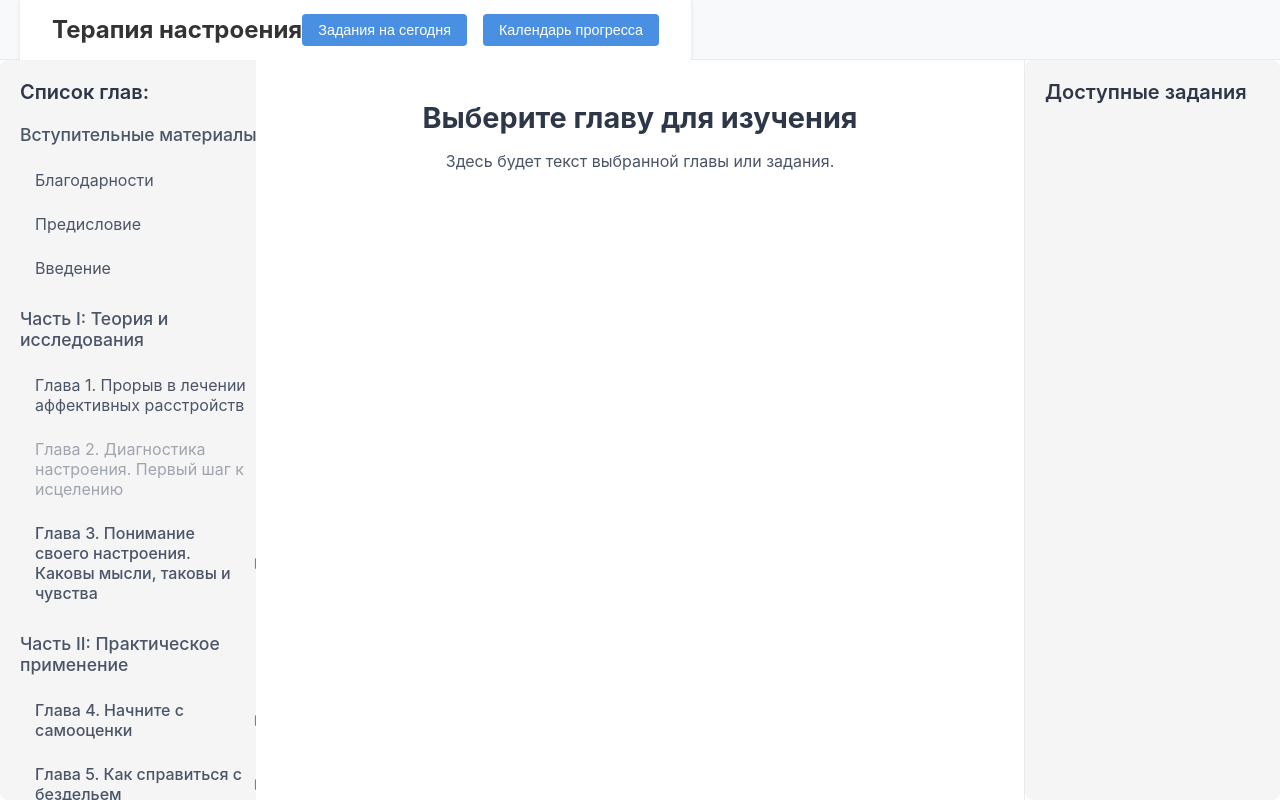
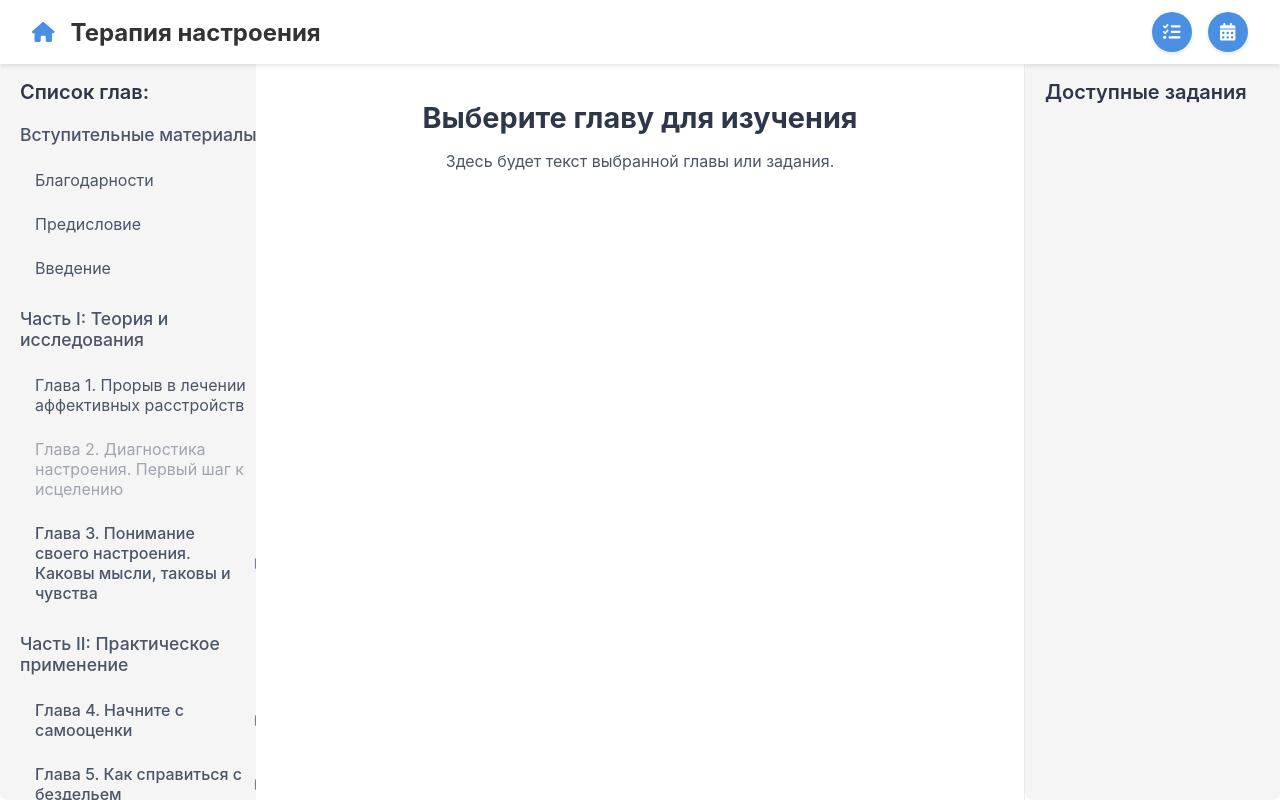
Before and after one commit to Makapenko/Feeling-Good, a React (Vite) app: page / in a window 1280 px wide. Built offline with nearby package versions, Linux system fonts and the light colour scheme.

Commit message:
feat: Improve Header

```diff
--- a/src/components/Activities/ActivityTimer/Activities.module.css
+++ b/src/components/Activities/ActivityTimer/Activities.module.css
@@ -1,7 +1,7 @@
 .activityTimer {
   position: fixed;
   top: 20px;
-  right: 20px;
+  right: 150px;
   background: #fff;
   padding: 10px 15px;
   border-radius: 8px;
--- a/src/components/ChapterReader/ChapterReader.module.css
+++ b/src/components/ChapterReader/ChapterReader.module.css
@@ -18,7 +18,7 @@
 .timer {
   position: fixed;
   top: 20px;
-  right: 20px;
+  right: 150px;
   background: #fff;
   padding: 10px 15px;
   border-radius: 8px;
--- a/src/components/Header/Header.module.css
+++ b/src/components/Header/Header.module.css
@@ -1,21 +1,72 @@
 .header {
+  width: 100%;
+  background-color: #fff;
+  box-shadow: 0 2px 4px rgba(0, 0, 0, 0.1);
+  position: fixed;
+  top: 0;
+  left: 0;
+  right: 0;
+  z-index: 10;
+}
+
+.headerContent {
+  max-width: 1400px;
+  margin: 0 auto;
+  padding: 0.75rem 2rem;
   display: flex;
   justify-content: space-between;
   align-items: center;
-  padding: 1rem 2rem;
-  background-color: #fff;
-  box-shadow: 0 2px 4px rgba(0, 0, 0, 0.1);
+}
+
+.titleContainer {
+  display: flex;
+  align-items: center;
+  gap: 0.75rem;
+  cursor: pointer;
+}
+
+.homeIcon {
+  font-size: 1.25rem;
+  color: #4a90e2;
+  margin-right: 0.25rem;
+  transition: color 0.2s, transform 0.2s;
+}
+
+.homeIcon:hover {
+  color: #357abd;
+  transform: scale(1.1);
 }
 
 .title {
   margin: 0;
   font-size: 1.5rem;
   color: #333;
-  cursor: pointer;
+  transition: color 0.2s;
+  white-space: nowrap;
 }
 
-.title:hover {
-  color: #666;
+.titleContainer:hover .title {
+  color: #4a90e2;
+}
+
+.timerPlaceholder {
+  min-width: 150px;
+  text-align: center;
+}
+
+.headerTimer {
+  background: #fff;
+  padding: 0.5rem 1rem;
+  border-radius: 8px;
+  box-shadow: 0 2px 4px rgba(0, 0, 0, 0.1);
+  font-size: 1rem;
+  color: #4a5568;
+  font-weight: 500;
+  border: 1px solid #e2e8f0;
+  display: flex;
+  align-items: center;
+  justify-content: center;
+  min-width: 150px;
 }
 
 .buttonGroup {
@@ -23,17 +74,62 @@
   gap: 1rem;
 }
 
-.headerButton {
-  padding: 0.5rem 1rem;
+.iconButton {
+  width: 2.5rem;
+  height: 2.5rem;
+  display: flex;
+  align-items: center;
+  justify-content: center;
   border: none;
-  border-radius: 4px;
+  border-radius: 50%;
   background-color: #4a90e2;
   color: white;
   cursor: pointer;
-  font-size: 0.9rem;
-  transition: background-color 0.2s;
+  transition: all 0.2s ease;
+  box-shadow: 0 2px 4px rgba(0, 0, 0, 0.1);
 }
 
-.headerButton:hover {
+.iconButton:hover {
   background-color: #357abd;
+  transform: translateY(-2px);
+  box-shadow: 0 4px 8px rgba(0, 0, 0, 0.15);
 }
+
+.iconButton:active {
+  transform: translateY(0);
+  box-shadow: 0 2px 4px rgba(0, 0, 0, 0.1);
+}
+
+.buttonIcon {
+  font-size: 1.1rem;
+}
+
+/* Медиа-запрос для адаптации под мобильные устройства */
+@media (max-width: 768px) {
+  .headerContent {
+    padding: 0.75rem 1rem;
+  }
+
+  .title {
+    font-size: 1.2rem;
+  }
+
+  .iconButton {
+    width: 2.2rem;
+    height: 2.2rem;
+  }
+
+  .buttonIcon {
+    font-size: 1rem;
+  }
+
+  .timerPlaceholder {
+    min-width: 100px;
+  }
+
+  .headerTimer {
+    min-width: 100px;
+    padding: 0.4rem 0.8rem;
+    font-size: 0.9rem;
+  }
+}
--- a/src/components/Header/Header.tsx
+++ b/src/components/Header/Header.tsx
@@ -1,5 +1,7 @@
 import { useProgress } from '../../store/ProgressContext';
 import styles from './Header.module.css';
+import { FontAwesomeIcon } from '@fortawesome/react-fontawesome';
+import { faCalendarAlt, faListCheck, faHome } from '@fortawesome/free-solid-svg-icons';
 
 const Header: React.FC = () => {
   const { dispatch } = useProgress();
@@ -18,25 +20,38 @@ const Header: React.FC = () => {
 
   return (
     <header className={styles.header}>
+      <div className={styles.headerContent}>
+        <div className={styles.titleContainer}>
+          <FontAwesomeIcon
+            icon={faHome}
+            className={styles.homeIcon}
+            onClick={handleTitleClick}
+          />
           <h1
             onClick={handleTitleClick}
             className={styles.title}
           >
             Терапия настроения
           </h1>
+        </div>
         <div className={styles.buttonGroup}>
           <button
-          className={styles.headerButton}
+            className={styles.iconButton}
             onClick={handleTodayTasksClick}
+            title="Задания на сегодня"
+            aria-label="Задания на сегодня"
           >
-          Задания на сегодня
+            <FontAwesomeIcon icon={faListCheck} className={styles.buttonIcon} />
           </button>
           <button
-          className={styles.headerButton}
+            className={styles.iconButton}
             onClick={handleCalendarClick}
+            title="Календарь прогресса"
+            aria-label="Календарь прогресса"
           >
-          Календарь прогресса
+            <FontAwesomeIcon icon={faCalendarAlt} className={styles.buttonIcon} />
           </button>
+        </div>
       </div>
     </header>
   );
```
Lines whose indentation alone changed are shown as unchanged.
